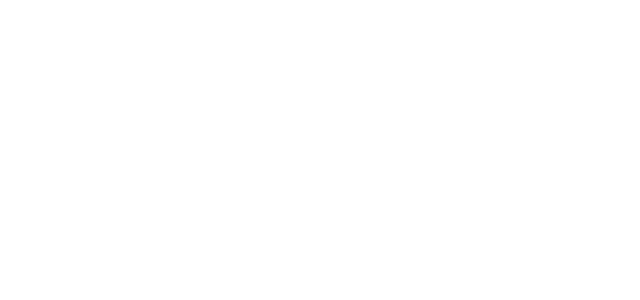
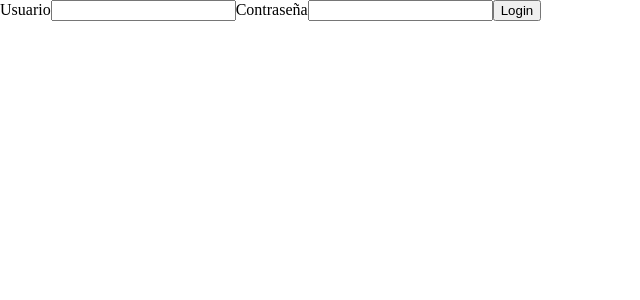
Before and after one commit to FactoriaF5Code/rc2-5.5-proyecto-de-repaso, a React (Vite) app in the folder frontend/: page /login in a window 1280 px wide. Before the commit this address had no page. Shown: the top 300 px of the page, without its empty margins (0-640 px from the left). Built offline with nearby package versions, Linux system fonts and the light colour scheme.

Commit message:
Add login to frontend

```diff
--- a/frontend/src/App.jsx
+++ b/frontend/src/App.jsx
@@ -4,6 +4,8 @@
 import {Home} from "./pages/Home.jsx";
 import {CreateStudentPage} from "./pages/CreateStudentPage.jsx";
 import {useState} from "react";
+import {AuthenticationProvider} from "./context/AuthenticationContext.jsx";
+import {LoginPage} from "./pages/LoginPage.jsx";
 
 function App() {
 
@@ -12,18 +14,19 @@
     const updateMessage = (msg) => setMessage(msg);
 
     return (
-    <>
+        <AuthenticationProvider>
             <BrowserRouter>
                 <Routes>
-          <Route element={<Layout />}>
-            <Route index element={<Home />} />
+                    <Route path="/login" element={<LoginPage/>}/>
+                    <Route element={<Layout loginPath="/login"/>}>
+                        <Route index element={<Home/>}/>
                         <Route path="/students/create"
                                element={<CreateStudentPage showMessage={updateMessage}/>}/>
                     </Route>
                 </Routes>
             </BrowserRouter>
-      { message && message.length > 0 && <div>{message}</div>}
-    </>
+            {message && message.length > 0 && <div>{message}</div>}
+        </AuthenticationProvider>
     )
 }
 
--- /dev/null
+++ b/frontend/src/context/AuthenticationContext.jsx
@@ -0,0 +1,27 @@
+import {createContext, useContext, useState} from "react";
+import axios from "axios";
+
+const AuthenticationContext = createContext();
+
+export const AuthenticationProvider = ({children}) => {
+
+    const [loggedIn, setLoggedIn] = useState(false);
+
+    const login = (user, password) =>
+        axios.post("/auth/login", {user, password})
+            .then(response => {
+                if (response.status !== 200) {
+                    throw new Error("Contraseña no válida");
+                }
+                setLoggedIn(true);
+            })
+
+    const value = {
+        loggedIn,
+        login
+    }
+
+    return <AuthenticationContext.Provider value={value}>{children}</AuthenticationContext.Provider>
+}
+
+export const useAuthenticationContext = () => useContext(AuthenticationContext);
--- a/frontend/src/pages/Layout.jsx
+++ b/frontend/src/pages/Layout.jsx
@@ -1,12 +1,23 @@
-import {Outlet} from "react-router-dom";
+import {Navigate, Outlet} from "react-router-dom";
 import {Header} from "../components/Header.jsx";
+import {useAuthenticationContext} from "../context/AuthenticationContext.jsx";
 
 
-export const Layout = () => (
+export const Layout = ({loginPath}) => {
+
+        const { loggedIn } = useAuthenticationContext();
+
+        return <>{
+            loggedIn ?
                 <>
                     <Header></Header>
                     <main>
                         <Outlet/>
                     </main>
+                </> :
+                <Navigate to={loginPath}/>
+        }
         </>
-);
+            ;
+    }
+;
--- /dev/null
+++ b/frontend/src/pages/LoginPage.jsx
@@ -0,0 +1,40 @@
+import {useContext, useState} from "react";
+import {useAuthenticationContext} from "../context/AuthenticationContext.jsx";
+import {useNavigate} from "react-router-dom";
+
+export const LoginPage = () => {
+
+    const navigate = useNavigate();
+
+    const [ user , setUser ] = useState("");
+    const [ password , setPassword ] = useState("");
+
+    const [ message, setMessage ] = useState("");
+
+    const { login } = useAuthenticationContext();
+
+    const handleSubmit = (e) => {
+        e.preventDefault();
+        login(user, password)
+            .then( () => navigate("/") )
+            .catch( err => {
+                // console.log(err);
+                setMessage("Contraseña no válida");
+            });
+    };
+
+    return <form onSubmit={handleSubmit}>
+        <label htmlFor="user">Usuario</label>
+        <input name="user" id="user"
+                value={user}
+                onChange={e => setUser(e.target.value)}
+        />
+        <label htmlFor="password">Contraseña</label>
+        <input name="password" id="password"
+               value={password}
+               onChange={e => setPassword(e.target.value)}
+        />
+        <input value="Login" type="submit"/>
+        <p style={{color: "red"}}>{message}</p>
+    </form>;
+}
```
Also changed, not shown: 2 other files (tests, documents, lock files or other folders). Lines whose indentation alone changed are shown as unchanged.
